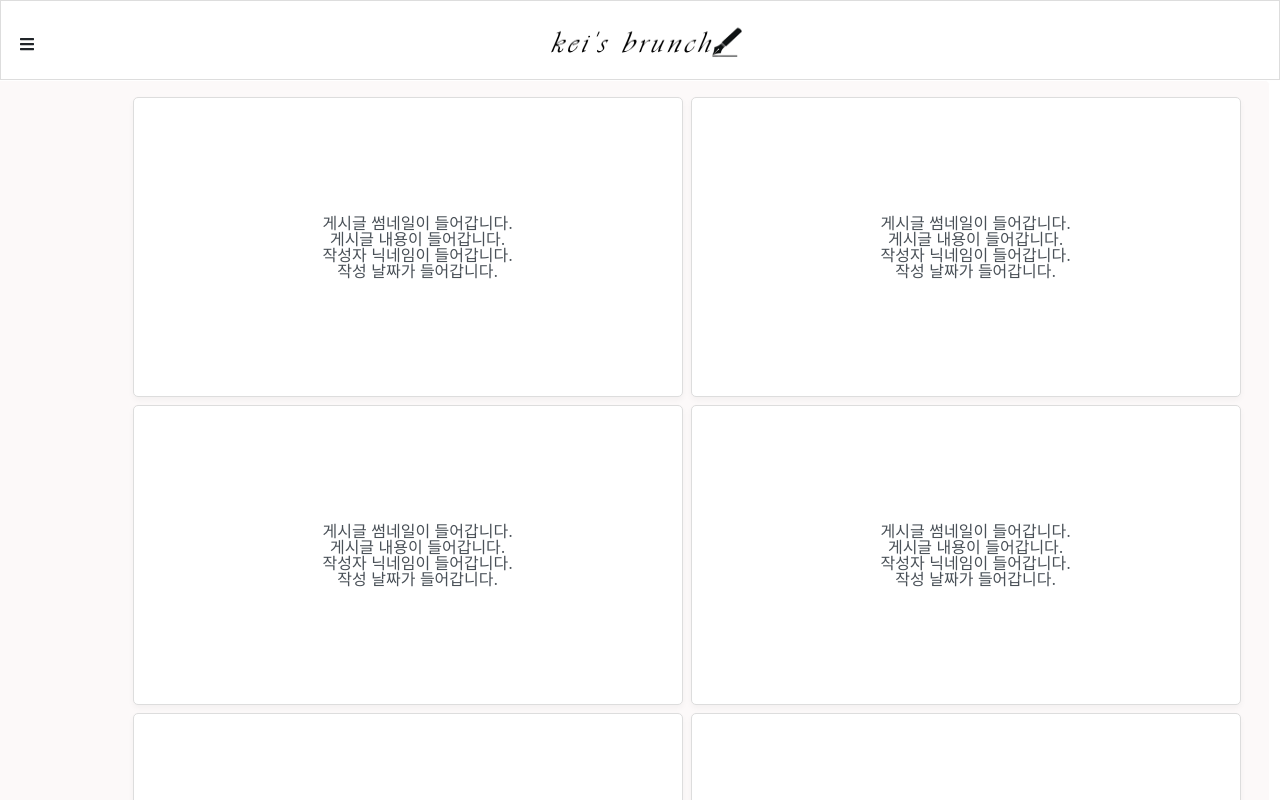
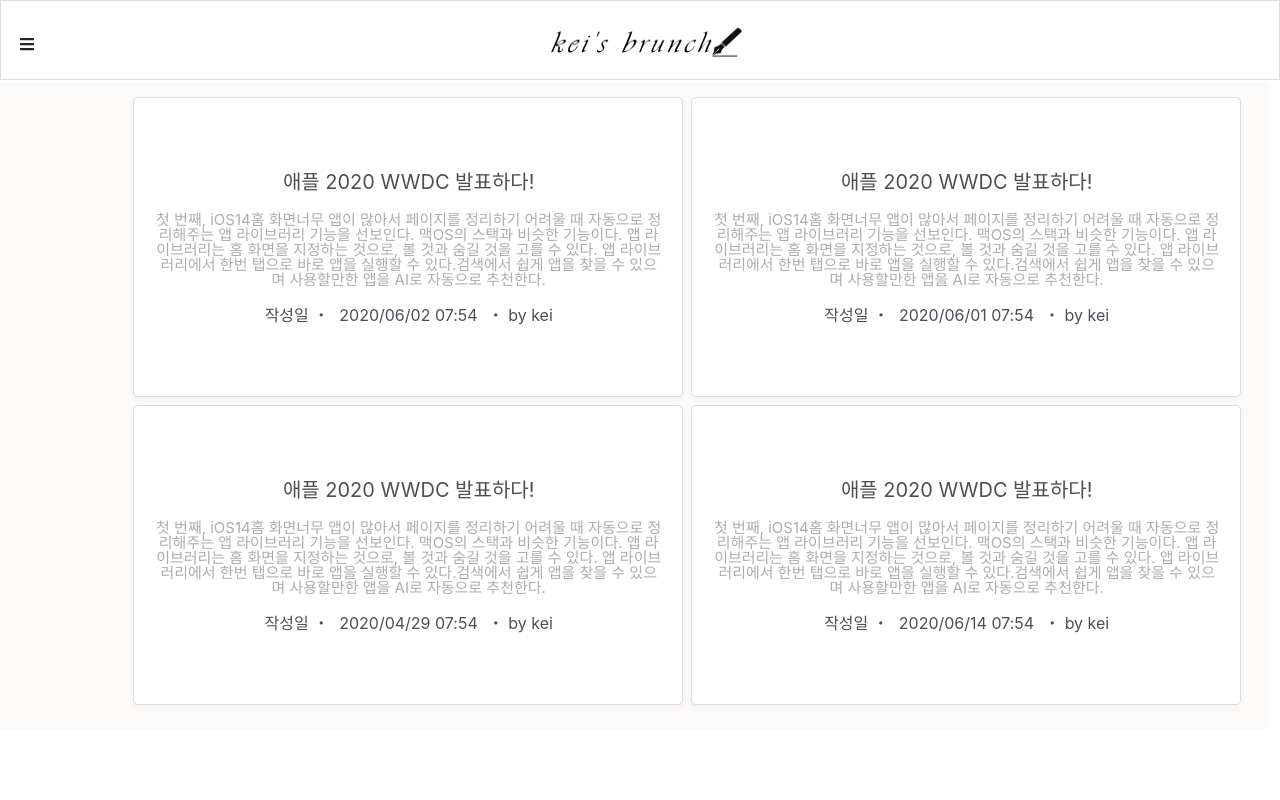
Before and after one commit to doowankim/personal-blog, a React (Create React App) app: page /main in a window 1280 px wide. Shown: the top 800 px of the page. Built offline with nearby package versions, Linux system fonts and the light colour scheme.

Commit message:
feat: main page dummy data & mapping added

```diff
--- a/package.json
+++ b/package.json
@@ -12,8 +12,10 @@
     "@types/react-dom": "^16.9.0",
     "@types/react-router-dom": "^5.1.5",
     "@types/styled-components": "^5.1.0",
+    "moment": "^2.27.0",
     "react": "^16.13.1",
     "react-dom": "^16.13.1",
+    "react-moment": "^0.9.7",
     "react-router-dom": "^5.2.0",
     "react-scripts": "3.4.1",
     "styled-components": "^5.1.1",
--- a/src/components/Main/index.tsx
+++ b/src/components/Main/index.tsx
@@ -1,12 +1,68 @@
 import React from 'react';
+import Moment from 'react-moment';
 import styled from 'styled-components';
 
 const Main = () => {
+  const postData = [
+    {
+      id: 1,
+      title: '애플 2020 WWDC 발표하다!',
+      text:
+        '첫 번째, iOS14' +
+        '홈 화면' +
+        '너무 앱이 많아서 페이지를 정리하기 어려울 때 자동으로 정리해주는 앱 라이브러리 기능을 선보인다. 맥OS의 스택과 비슷한 기능이다. 앱 라이브러리는 홈 화면을 지정하는 것으로, 볼 것과 숨길 것을 고를 수 있다. 앱 라이브러리에서 한번 탭으로 바로 앱을 실행할 수 있다.' +
+        '검색에서 쉽게 앱을 찾을 수 있으며 사용할만한 앱을 AI로 자동으로 추천한다.',
+      editor: '김두완',
+      nickname: 'kei',
+      date: '2020-06-02T07:54:30.000Z',
+    },
+    {
+      id: 2,
+      title: '애플 2020 WWDC 발표하다!',
+      text:
+        '첫 번째, iOS14' +
+        '홈 화면' +
+        '너무 앱이 많아서 페이지를 정리하기 어려울 때 자동으로 정리해주는 앱 라이브러리 기능을 선보인다. 맥OS의 스택과 비슷한 기능이다. 앱 라이브러리는 홈 화면을 지정하는 것으로, 볼 것과 숨길 것을 고를 수 있다. 앱 라이브러리에서 한번 탭으로 바로 앱을 실행할 수 있다.' +
+        '검색에서 쉽게 앱을 찾을 수 있으며 사용할만한 앱을 AI로 자동으로 추천한다.',
+      editor: '김두완',
+      nickname: 'kei',
+      date: '2020-06-01T07:54:30.000Z',
+    },
+    {
+      id: 3,
+      title: '애플 2020 WWDC 발표하다!',
+      text:
+        '첫 번째, iOS14' +
+        '홈 화면' +
+        '너무 앱이 많아서 페이지를 정리하기 어려울 때 자동으로 정리해주는 앱 라이브러리 기능을 선보인다. 맥OS의 스택과 비슷한 기능이다. 앱 라이브러리는 홈 화면을 지정하는 것으로, 볼 것과 숨길 것을 고를 수 있다. 앱 라이브러리에서 한번 탭으로 바로 앱을 실행할 수 있다.' +
+        '검색에서 쉽게 앱을 찾을 수 있으며 사용할만한 앱을 AI로 자동으로 추천한다.',
+      editor: '김두완',
+      nickname: 'kei',
+      date: '2020-04-29T07:54:30.000Z',
+    },
+    {
+      id: 4,
+      title: '애플 2020 WWDC 발표하다!',
+      text:
+        '첫 번째, iOS14' +
+        '홈 화면' +
+        '너무 앱이 많아서 페이지를 정리하기 어려울 때 자동으로 정리해주는 앱 라이브러리 기능을 선보인다. 맥OS의 스택과 비슷한 기능이다. 앱 라이브러리는 홈 화면을 지정하는 것으로, 볼 것과 숨길 것을 고를 수 있다. 앱 라이브러리에서 한번 탭으로 바로 앱을 실행할 수 있다.' +
+        '검색에서 쉽게 앱을 찾을 수 있으며 사용할만한 앱을 AI로 자동으로 추천한다.',
+      editor: '김두완',
+      nickname: 'kei',
+      date: '2020-06-14T07:54:30.000Z',
+    },
+  ];
+
   return (
     <Container>
       <HeaderBox>
         {/* Icon 안에는 Dropdown 메뉴가 들어갑니다. */}
-        <Icon className="fas fa-bars" />
+        <DropdownContainer>
+          <DropdownList>
+            <Icon className="fas fa-bars" />
+          </DropdownList>
+        </DropdownContainer>
         <Text>
           <img
             src="/images/brunch_logo.png"
@@ -17,42 +73,26 @@ const Main = () => {
       </HeaderBox>
       <Box>
         <PanelBox>
-          <Panel>
-            <div>게시글 썸네일이 들어갑니다.</div>
-            <div>게시글 내용이 들어갑니다.</div>
-            <div>작성자 닉네임이 들어갑니다.</div>
-            <div>작성 날짜가 들어갑니다.</div>
-          </Panel>
-          <Panel>
-            <div>게시글 썸네일이 들어갑니다.</div>
-            <div>게시글 내용이 들어갑니다.</div>
-            <div>작성자 닉네임이 들어갑니다.</div>
-            <div>작성 날짜가 들어갑니다.</div>
-          </Panel>
-          <Panel>
-            <div>게시글 썸네일이 들어갑니다.</div>
-            <div>게시글 내용이 들어갑니다.</div>
-            <div>작성자 닉네임이 들어갑니다.</div>
-            <div>작성 날짜가 들어갑니다.</div>
-          </Panel>
-          <Panel>
-            <div>게시글 썸네일이 들어갑니다.</div>
-            <div>게시글 내용이 들어갑니다.</div>
-            <div>작성자 닉네임이 들어갑니다.</div>
-            <div>작성 날짜가 들어갑니다.</div>
-          </Panel>
-          <Panel>
-            <div>게시글 썸네일이 들어갑니다.</div>
-            <div>게시글 내용이 들어갑니다.</div>
-            <div>작성자 닉네임이 들어갑니다.</div>
-            <div>작성 날짜가 들어갑니다.</div>
-          </Panel>
-          <Panel>
-            <div>게시글 썸네일이 들어갑니다.</div>
-            <div>게시글 내용이 들어갑니다.</div>
-            <div>작성자 닉네임이 들어갑니다.</div>
-            <div>작성 날짜가 들어갑니다.</div>
-          </Panel>
+          {postData.map((detailData: any, index: number) => (
+            <React.Fragment key={index}>
+              <Panel>
+                <PanelTitle>{detailData.title}</PanelTitle>
+                <PanelText>{detailData.text}</PanelText>
+                <PanelDate>
+                  <PanelNickname>
+                    작성일 ・
+                    <Moment
+                      format="YYYY/MM/DD HH:mm"
+                      style={{paddingLeft: '10px', paddingRight: '10px'}}
+                    >
+                      {detailData.date}
+                    </Moment>
+                    ・ by {detailData.nickname}
+                  </PanelNickname>
+                </PanelDate>
+              </Panel>
+            </React.Fragment>
+          ))}
         </PanelBox>
       </Box>
     </Container>
@@ -66,6 +106,24 @@ const HeaderBox = styled.div`
   height: 80px;
   border: 1px solid #ddd;
   background-color: #ffffff;
+`;
+
+const DropdownContainer = styled.nav`
+  display: flex;
+  justify-content: center;
+  align-items: center;
+  margin: 0 auto;
+`;
+
+const DropdownList = styled.ol`
+  display: flex;
+  flex-wrap: wrap;
+  align-items: center;
+  justify-content: center;
+  width: 100px;
+  margin: 0 auto;
+  padding: 0.5em 0;
+  list-style: none;
 `;
 
 const Icon = styled.i`
@@ -112,7 +170,7 @@ const Panel = styled.button`
   flex-basis: 256px;
   flex-grow: 1;
   height: 300px;
-  padding: 18px 0 18px 20px;
+  padding: 18px 18px 18px 20px;
   border: 1px solid #ddd;
   border-radius: 5px;
   box-shadow: 0 3px 6px rgba(0, 0, 0, 0.04);
@@ -130,4 +188,21 @@ const Panel = styled.button`
   }
 `;
 
+const PanelTitle = styled.div`
+  font-size: 20px;
+  font-weight: 400;
+  color: #514e4e;
+  padding-bottom: 20px;
+`;
+
+const PanelText = styled.div`
+  font-size: 15px;
+  color: #adadad;
+  padding-bottom: 20px;
+`;
+
+const PanelNickname = styled.div``;
+
+const PanelDate = styled.div``;
+
 export default Main;
```
Also changed, not shown: 1 other file (tests, documents, lock files or other folders).
